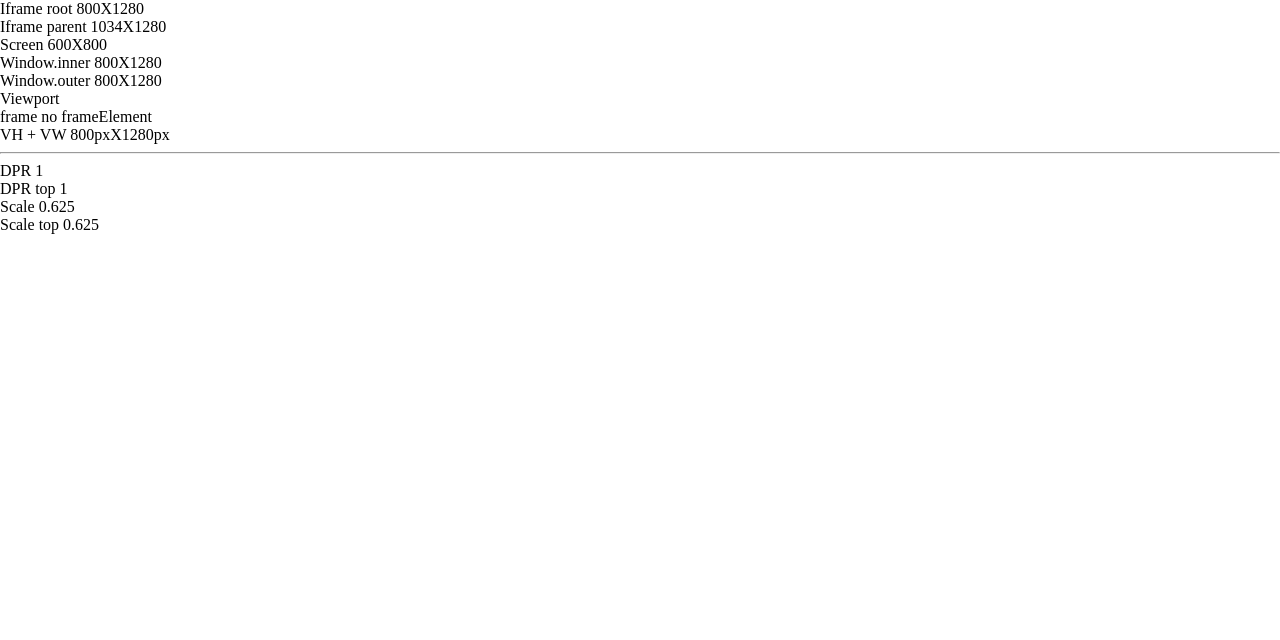
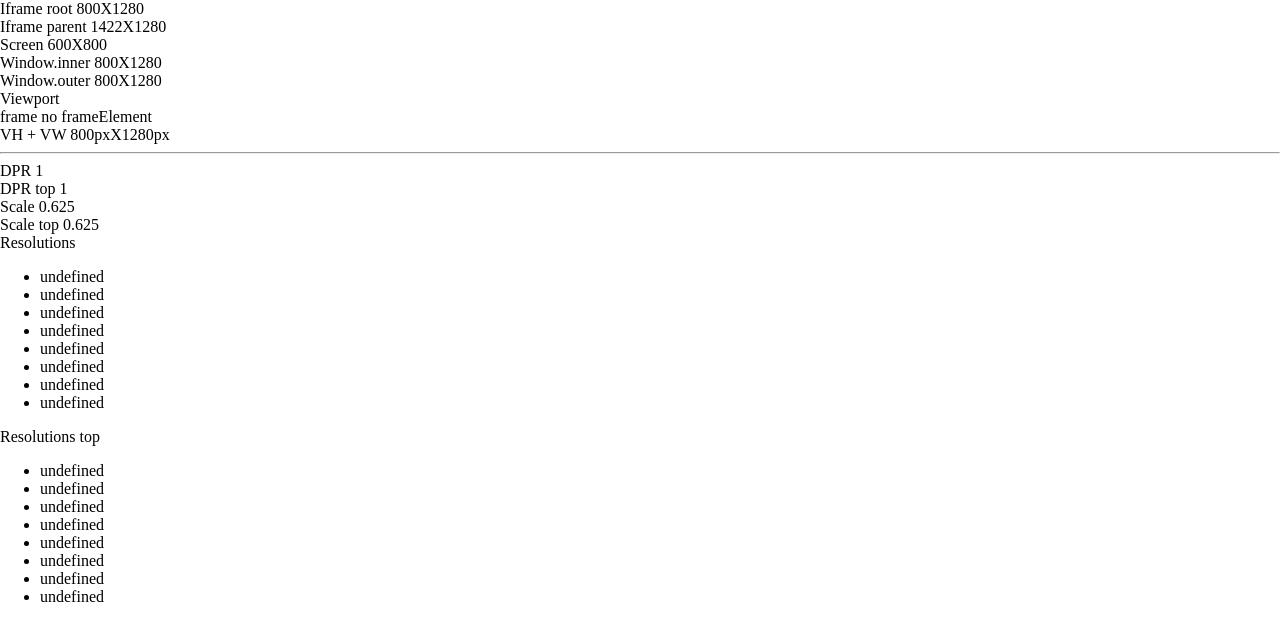
Before and after one commit to NumminorihSF/test-iframe, a plain HTML site: page src/frame.html in a window 1280 px wide. Shown: the top 640 px of the page. Drawn offline with Linux system fonts and the light colour scheme.

Commit message:
add dppx

```diff
--- a/src/frame.html
+++ b/src/frame.html
@@ -54,6 +54,15 @@
 <div id="scale-top">
     Scale top
 </div>
+<div>
+    Resolutions
+    <ul id="resolution"></ul>
+</div>
+<div>
+    Resolutions top
+<ul id="resolution-top">
+</ul>
+</div>
 <script>
     console.log("this");
     setTimeout(function() {
@@ -108,6 +117,20 @@
     setTimeout(function() {
         var scale = window.screen.width / window.top.innerWidth;
         document.getElementById("scale-top").innerHTML += " " + scale;
+    });
+    setTimeout(function() {
+        var resolutions = [0.75, 0.8, 0.9, 1, 1.1, 1.25, 1.50, 1.75];
+        resolutions.forEach(function(res) {
+            var matched = window.matchMedia('(resolution: '+res+'dppx)').matched
+            document.getElementById("resolution").innerHTML += "<li>" + matched+"</li>";
+        })
+    });
+    setTimeout(function() {
+        var resolutions = [0.75, 0.8, 0.9, 1, 1.1, 1.25, 1.50, 1.75];
+        resolutions.forEach(function(res) {
+            var matched = window.top.matchMedia('(resolution: '+res+'dppx)').matched
+            document.getElementById("resolution-top").innerHTML += "<li>" + matched+"</li>";
+        })
     });
  setTimeout(function() {
         var height = window.innerHeight
```
